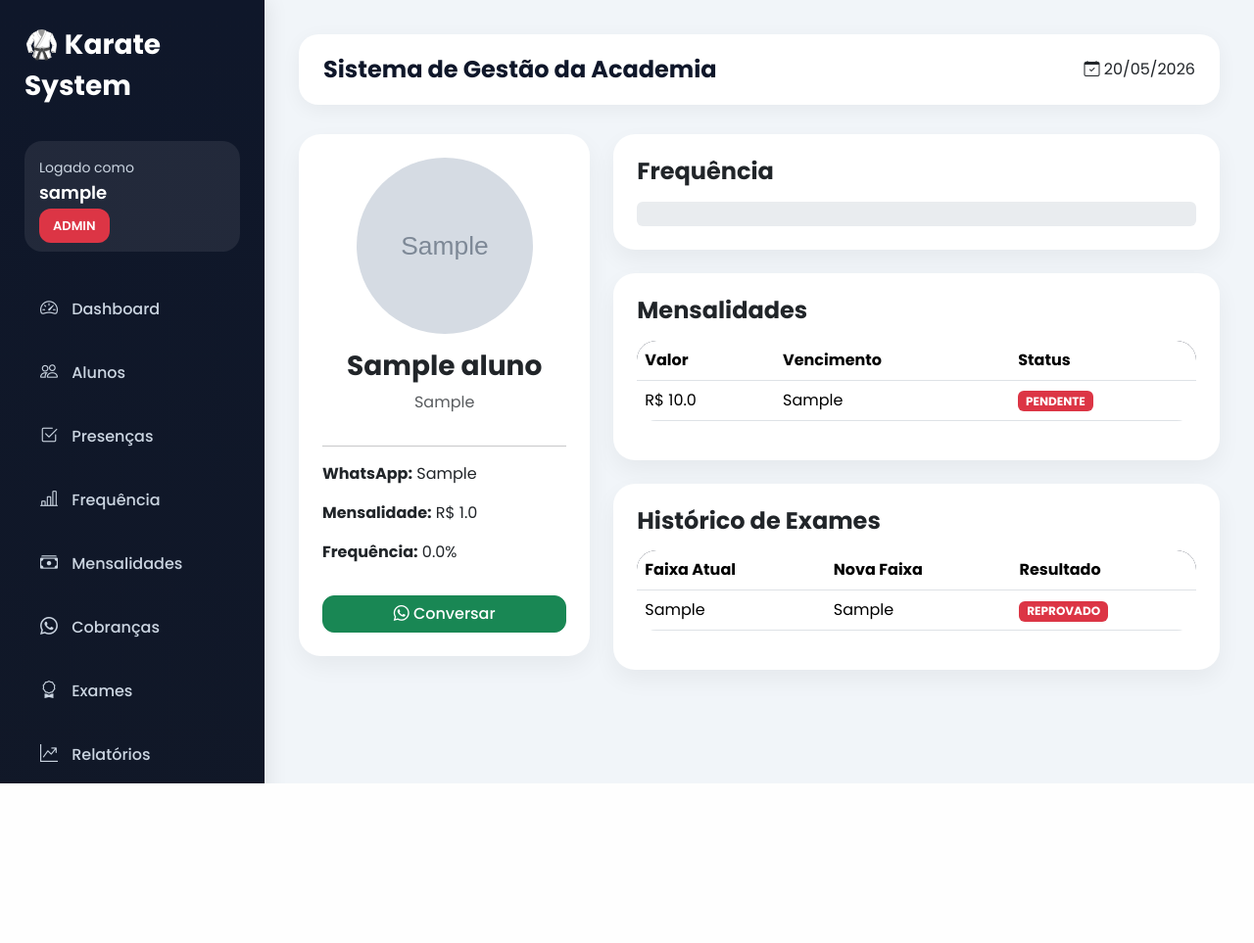
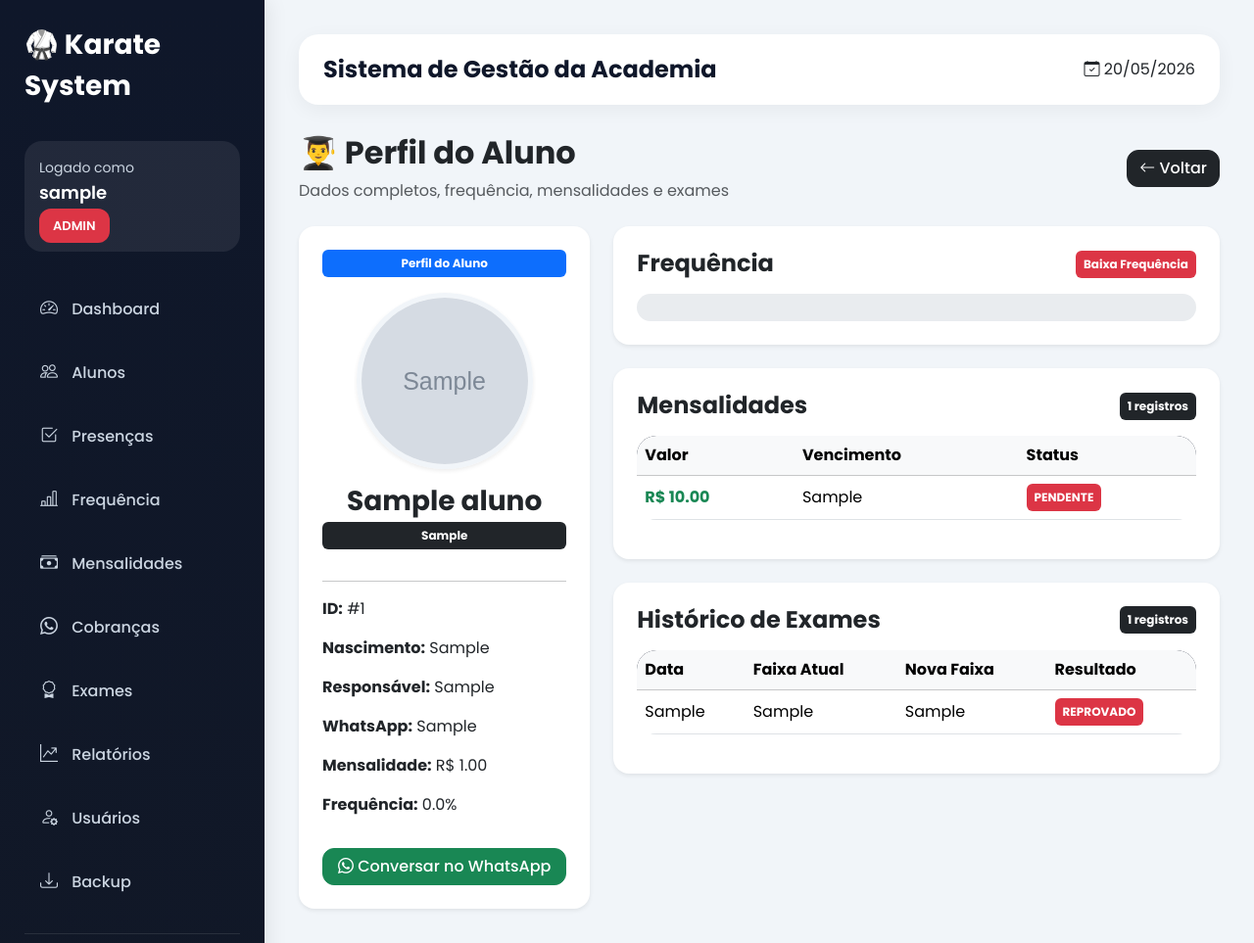
Before and after one commit to roisadi-tech/karate-system, a Flask app: page /aluno/1 in a window 1280 px wide. Shown: the whole page at 98% size. Before the commit the page ends 800 px from the top, so only its background shows below. Run offline with Flask 3, Linux system fonts and the light colour scheme; the visitor is signed in with stand-in values (Sample User, id 1); tables that the repository leaves empty hold one stand-in row (values such as "Sample post"); grey boxes marked "Sample" are stand-in pictures.

Commit message:
Melhorando perfil do aluno

```diff
--- a/templates/perfil_aluno.html
+++ b/templates/perfil_aluno.html
@@ -1,6 +1,35 @@
 {% extends 'base.html' %}
 
 {% block conteudo %}
+
+<!-- TOPO -->
+
+<div class="d-flex justify-content-between align-items-center mb-4">
+
+    <div>
+
+        <h2 class="fw-bold">
+            👨‍🎓 Perfil do Aluno
+        </h2>
+
+        <p class="text-muted mb-0">
+            Dados completos, frequência, mensalidades e exames
+        </p>
+
+    </div>
+
+    <a
+        href="/alunos"
+        class="btn btn-dark"
+    >
+
+        <i class="bi bi-arrow-left"></i>
+
+        Voltar
+
+    </a>
+
+</div>
 
 <div class="row g-4">
 
@@ -8,38 +37,77 @@
 
     <div class="col-lg-4">
 
-        <div class="card p-4 text-center">
+        <div class="card border-0 shadow-sm p-4 text-center rounded-4">
+
+            <span class="badge bg-primary mb-3 p-2">
+                Perfil do Aluno
+            </span>
 
             {% if aluno.foto %}
 
                 <img
                     src="{{ url_for('static', filename='uploads/' + aluno.foto) }}"
-                    class="mx-auto mb-3"
+                    class="mx-auto mb-3 shadow-sm"
                     style="
                         width:180px;
                         height:180px;
                         object-fit:cover;
                         border-radius:50%;
+                        border: 5px solid #f1f5f9;
                     "
                 >
 
+            {% else %}
+
+                <div
+                    class="bg-light mx-auto mb-3 d-flex align-items-center justify-content-center shadow-sm"
+                    style="
+                        width:180px;
+                        height:180px;
+                        border-radius:50%;
+                        border: 5px solid #f1f5f9;
+                    "
+                >
+
+                    <i
+                        class="bi bi-person-fill text-secondary"
+                        style="font-size:80px;"
+                    ></i>
+
+                </div>
+
             {% endif %}
 
-            <h3 class="fw-bold">
+            <h3 class="fw-bold mb-1">
 
                 {{ aluno.nome }}
 
             </h3>
 
-            <p class="text-muted">
+            <span class="badge bg-dark p-2 mb-3">
 
                 {{ aluno.faixa }}
 
-            </p>
+            </span>
 
             <hr>
 
             <div class="text-start">
+
+                <p>
+                    <strong>ID:</strong>
+                    #{{ aluno.id }}
+                </p>
+
+                <p>
+                    <strong>Nascimento:</strong>
+                    {{ aluno.nascimento or aluno.idade or 'Não informado' }}
+                </p>
+
+                <p>
+                    <strong>Responsável:</strong>
+                    {{ aluno.responsavel or aluno.sexo or 'Não informado' }}
+                </p>
 
                 <p>
                     <strong>WhatsApp:</strong>
@@ -48,7 +116,7 @@
 
                 <p>
                     <strong>Mensalidade:</strong>
-                    R$ {{ aluno.mensalidade }}
+                    R$ {{ "%.2f"|format(aluno.mensalidade or 0) }}
                 </p>
 
                 <p>
@@ -66,7 +134,7 @@
 
                 <i class="bi bi-whatsapp"></i>
 
-                Conversar
+                Conversar no WhatsApp
 
             </a>
 
@@ -80,21 +148,50 @@
 
         <!-- FREQUÊNCIA -->
 
-        <div class="card p-4 mb-4">
+        <div class="card border-0 shadow-sm p-4 mb-4 rounded-4">
 
-            <h4 class="fw-bold mb-3">
+            <div class="d-flex justify-content-between align-items-center mb-3">
+
+                <h4 class="fw-bold mb-0">
 
                     Frequência
 
                 </h4>
 
+                {% if percentual >= 75 %}
+
+                    <span class="badge bg-success p-2">
+                        Excelente
+                    </span>
+
+                {% elif percentual >= 50 %}
+
+                    <span class="badge bg-warning text-dark p-2">
+                        Atenção
+                    </span>
+
+                {% else %}
+
+                    <span class="badge bg-danger p-2">
+                        Baixa Frequência
+                    </span>
+
+                {% endif %}
+
+            </div>
+
             <div
                 class="progress"
-                style="height: 25px;"
+                style="
+                    height: 28px;
+                    border-radius: 20px;
+                "
             >
 
+                {% if percentual >= 75 %}
+
                     <div
-                    class="progress-bar bg-success"
+                        class="progress-bar bg-success fw-bold"
                         style="width: {{ percentual }}%;"
                     >
 
@@ -102,25 +199,59 @@
 
                     </div>
 
+                {% elif percentual >= 50 %}
+
+                    <div
+                        class="progress-bar bg-warning text-dark fw-bold"
+                        style="width: {{ percentual }}%;"
+                    >
+
+                        {{ percentual }}%
+
+                    </div>
+
+                {% else %}
+
+                    <div
+                        class="progress-bar bg-danger fw-bold"
+                        style="width: {{ percentual }}%;"
+                    >
+
+                        {{ percentual }}%
+
+                    </div>
+
+                {% endif %}
+
             </div>
 
         </div>
 
         <!-- MENSALIDADES -->
 
-        <div class="card p-4 mb-4">
+        <div class="card border-0 shadow-sm p-4 mb-4 rounded-4">
 
-            <h4 class="fw-bold mb-3">
+            <div class="d-flex justify-content-between align-items-center mb-3">
+
+                <h4 class="fw-bold mb-0">
 
                     Mensalidades
 
                 </h4>
 
+                <span class="badge bg-dark p-2">
+
+                    {{ mensalidades|length }} registros
+
+                </span>
+
+            </div>
+
             <div class="table-responsive">
 
-                <table class="table">
+                <table class="table align-middle">
 
-                    <thead>
+                    <thead class="table-light">
 
                         <tr>
 
@@ -139,7 +270,9 @@
                         <tr>
 
                             <td>
-                                R$ {{ mensalidade.valor }}
+                                <strong class="text-success">
+                                    R$ {{ "%.2f"|format(mensalidade.valor or 0) }}
+                                </strong>
                             </td>
 
                             <td>
@@ -150,7 +283,7 @@
 
                                 {% if mensalidade.status == 'PAGO' %}
 
-                                    <span class="badge bg-success">
+                                    <span class="badge bg-success p-2">
 
                                         PAGO
 
@@ -158,7 +291,7 @@
 
                                 {% else %}
 
-                                    <span class="badge bg-danger">
+                                    <span class="badge bg-danger p-2">
 
                                         PENDENTE
 
@@ -172,6 +305,23 @@
 
                         {% endfor %}
 
+                        {% if mensalidades|length == 0 %}
+
+                        <tr>
+
+                            <td
+                                colspan="3"
+                                class="text-center text-muted py-4"
+                            >
+
+                                Nenhuma mensalidade registrada.
+
+                            </td>
+
+                        </tr>
+
+                        {% endif %}
+
                     </tbody>
 
                 </table>
@@ -182,22 +332,33 @@
 
         <!-- EXAMES -->
 
-        <div class="card p-4">
+        <div class="card border-0 shadow-sm p-4 rounded-4">
 
-            <h4 class="fw-bold mb-3">
+            <div class="d-flex justify-content-between align-items-center mb-3">
+
+                <h4 class="fw-bold mb-0">
 
                     Histórico de Exames
 
                 </h4>
 
+                <span class="badge bg-dark p-2">
+
+                    {{ exames|length }} registros
+
+                </span>
+
+            </div>
+
             <div class="table-responsive">
 
-                <table class="table">
+                <table class="table align-middle">
 
-                    <thead>
+                    <thead class="table-light">
 
                         <tr>
 
+                            <th>Data</th>
                             <th>Faixa Atual</th>
                             <th>Nova Faixa</th>
                             <th>Resultado</th>
@@ -213,6 +374,10 @@
                         <tr>
 
                             <td>
+                                {{ exame.data_exame }}
+                            </td>
+
+                            <td>
                                 {{ exame.faixa_atual }}
                             </td>
 
@@ -224,7 +389,7 @@
 
                                 {% if exame.resultado == 'APROVADO' %}
 
-                                    <span class="badge bg-success">
+                                    <span class="badge bg-success p-2">
 
                                         APROVADO
 
@@ -232,7 +397,7 @@
 
                                 {% else %}
 
-                                    <span class="badge bg-danger">
+                                    <span class="badge bg-danger p-2">
 
                                         REPROVADO
 
@@ -245,6 +410,23 @@
                         </tr>
 
                         {% endfor %}
+
+                        {% if exames|length == 0 %}
+
+                        <tr>
+
+                            <td
+                                colspan="4"
+                                class="text-center text-muted py-4"
+                            >
+
+                                Nenhum exame registrado.
+
+                            </td>
+
+                        </tr>
+
+                        {% endif %}
 
                     </tbody>
 
```
Lines whose indentation alone changed are shown as unchanged.
